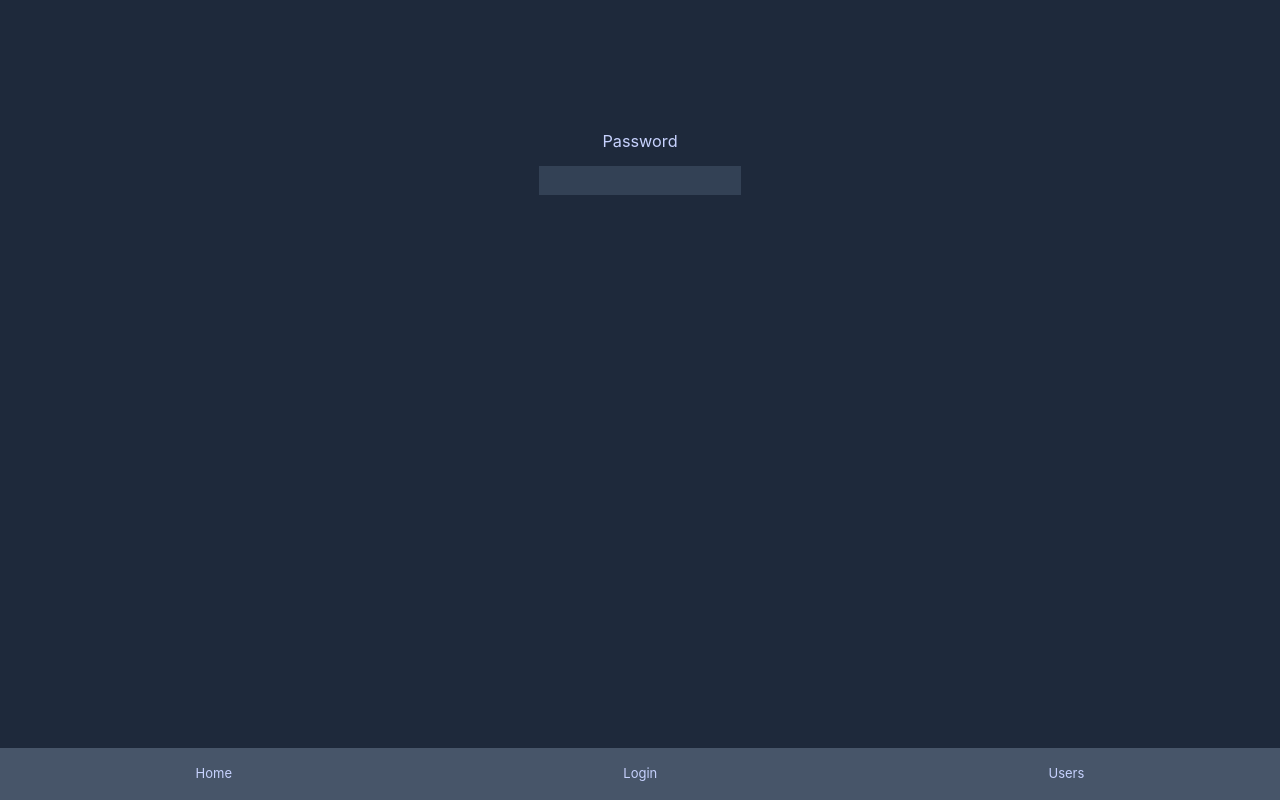
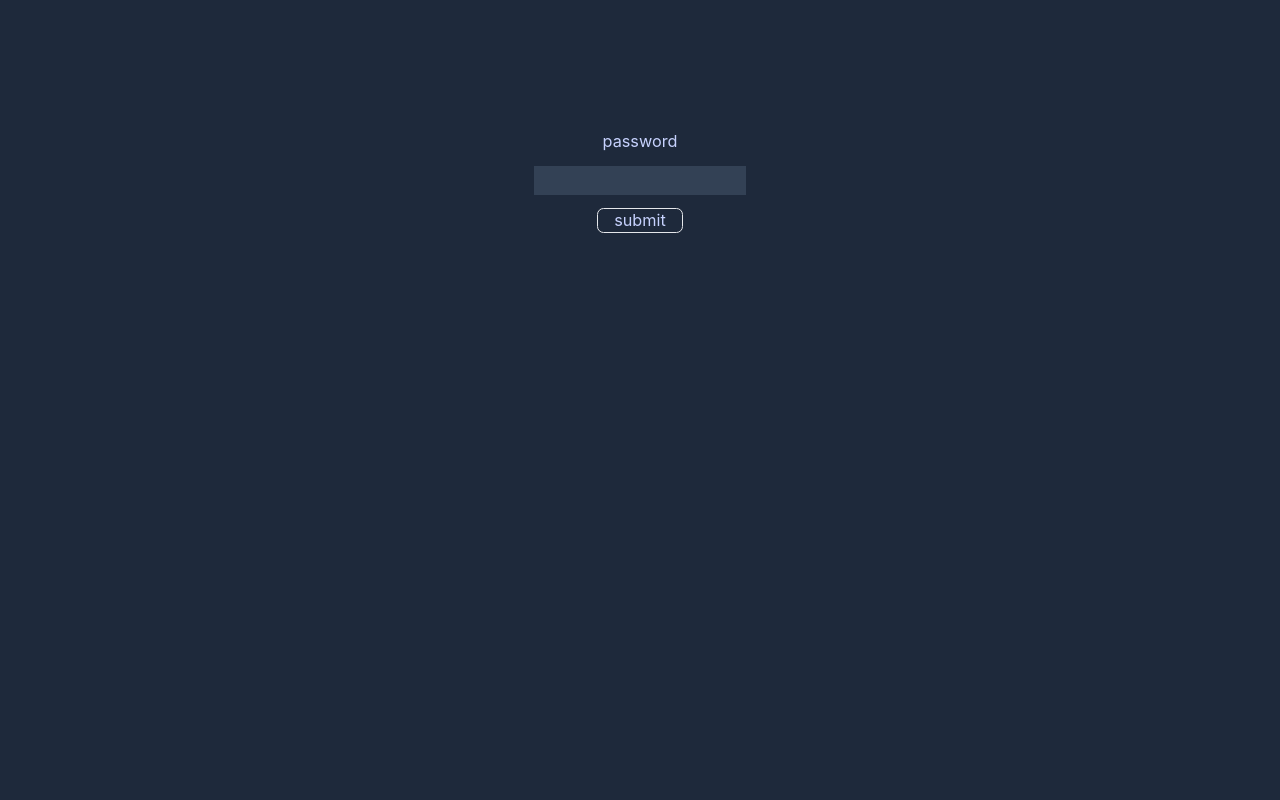
Before and after one commit to baaaka04/oxygen, a Next.js app: page /login in a window 1280 px wide. Built offline with nearby package versions, Linux system fonts and the light colour scheme.

Commit message:
feat: add submit btn, isolate login page

```diff
--- a/components/MainContainer.js
+++ b/components/MainContainer.js
@@ -8,7 +8,6 @@ export default function MainContainer({ children }) {
             </div>
             <div className="fixed bottom-0 flex items-center justify-around w-full h-16 bg-slate-600">
                 <A href={'/'} text={'Home'} />
-                <A href={'/login'} text={'Login'} />
                 <A href={'/users'} text={'Users'} />
             </div>
         </div>
--- a/pages/login.js
+++ b/pages/login.js
@@ -18,23 +18,22 @@ const Login = () => {
             .then(() => Router.push('/'))
             .catch(err => {
                 console.log(err)
+            })
         setPswValue('')
-            })
     }
 
     return (
-        <MainContainer>
         <form className="flex flex-col items-center p-40" onSubmit={hadleSubmit}>
-                <h1 className="mb-4 text-xl">Password</h1>
+            <h1 className="mb-4 text-xl">password</h1>
             <input
-                    className="h-9 bg-slate-700"
+                className="pl-3 w-70 h-9 bg-slate-700"
                 type="password"
                 name="password"
                 value={pswValue}
                 onChange={(e) => setPswValue(e.target.value)}
             />
+            <button className="px-5 mt-4 text-xl border rounded-lg">submit</button>
         </form>
-        </MainContainer>
     );
 };
 
```
Lines whose indentation alone changed are shown as unchanged.
